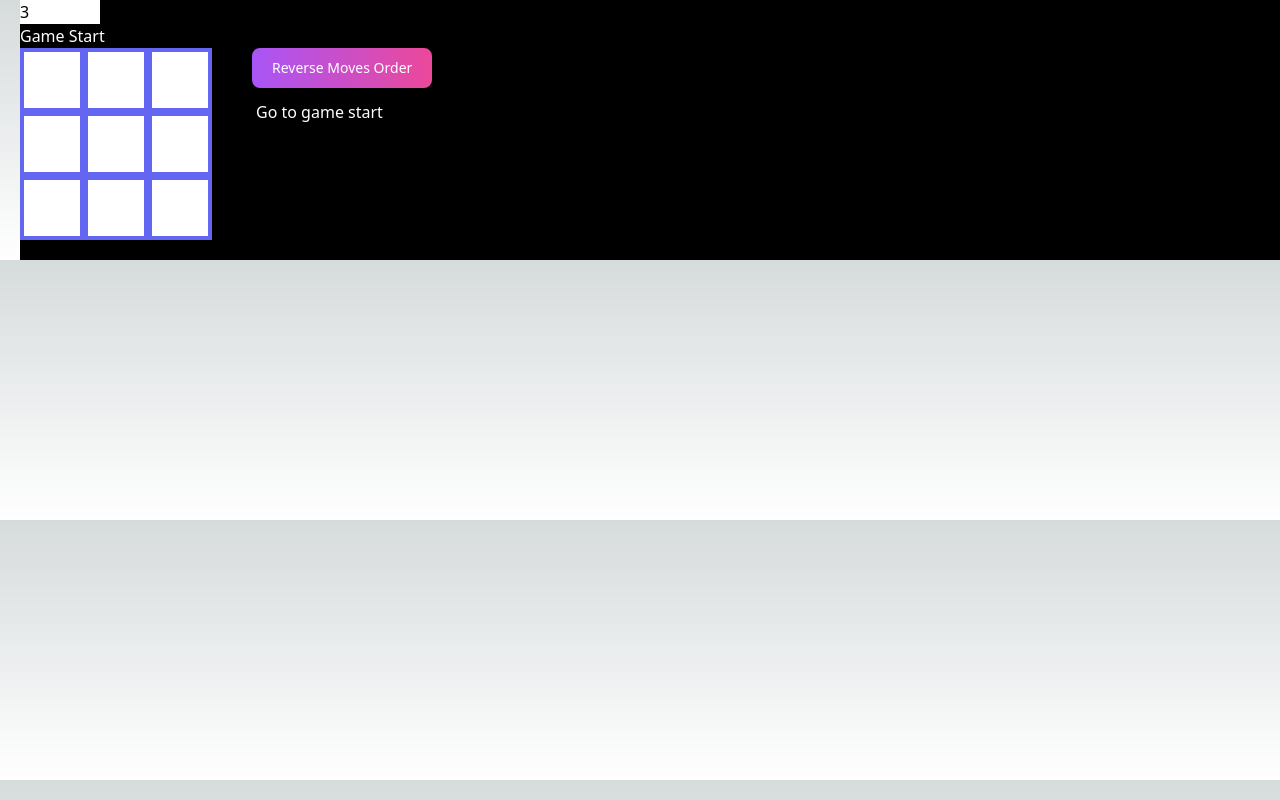
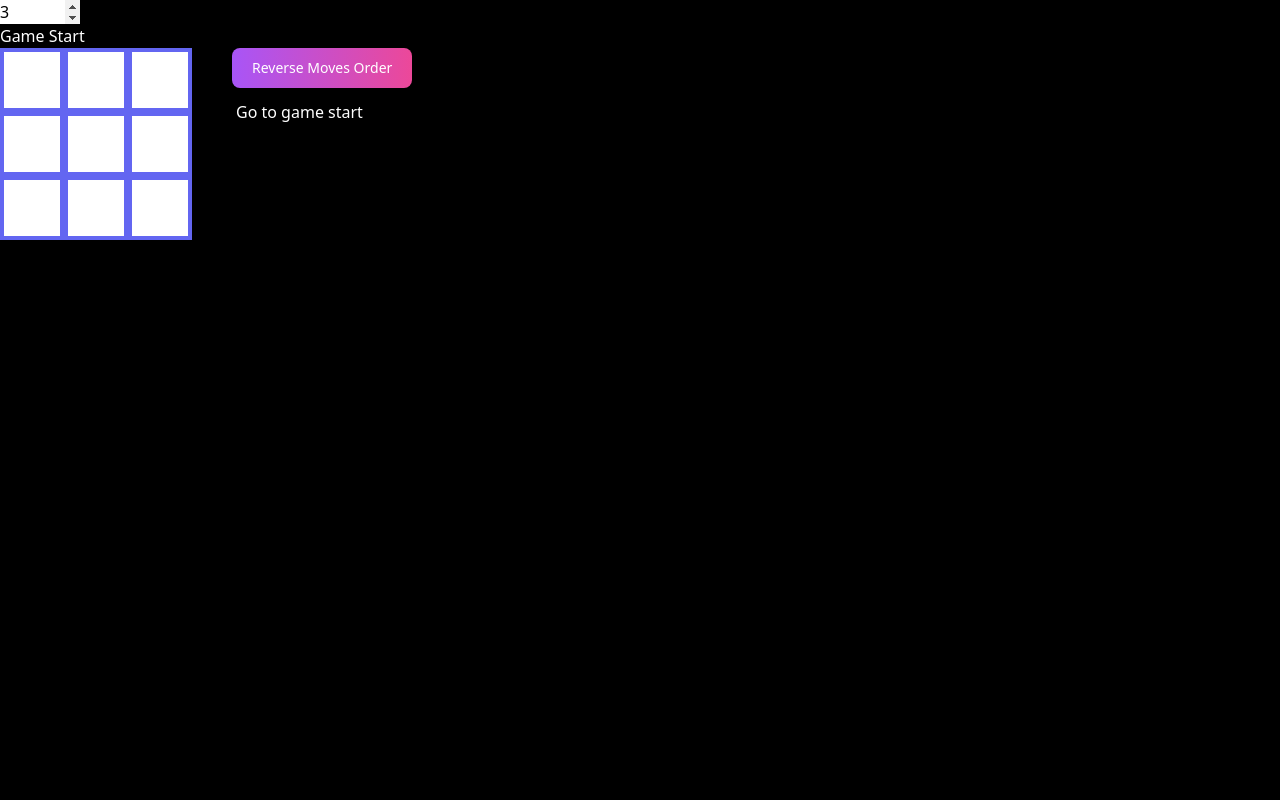
Before and after one commit to tamy-le/tic-tac-toe, a Next.js app in the folder tic-tac-toe/: page / in a window 1280 px wide. Built offline with nearby package versions, Linux system fonts and the light colour scheme.

Commit message:
fix(background full black height): tailwind css missing setting background

```diff
--- a/tic-tac-toe/src/components/Game.js
+++ b/tic-tac-toe/src/components/Game.js
@@ -94,7 +94,7 @@ const Game = () => {
     }
   });
   return (
-    <main className="bg-black ml-5 flex">
+    <main className="bg-black h-dvh m-auto flex">
       <div className="block pb-5 text-white">
         <input
           className="text-black"
```
